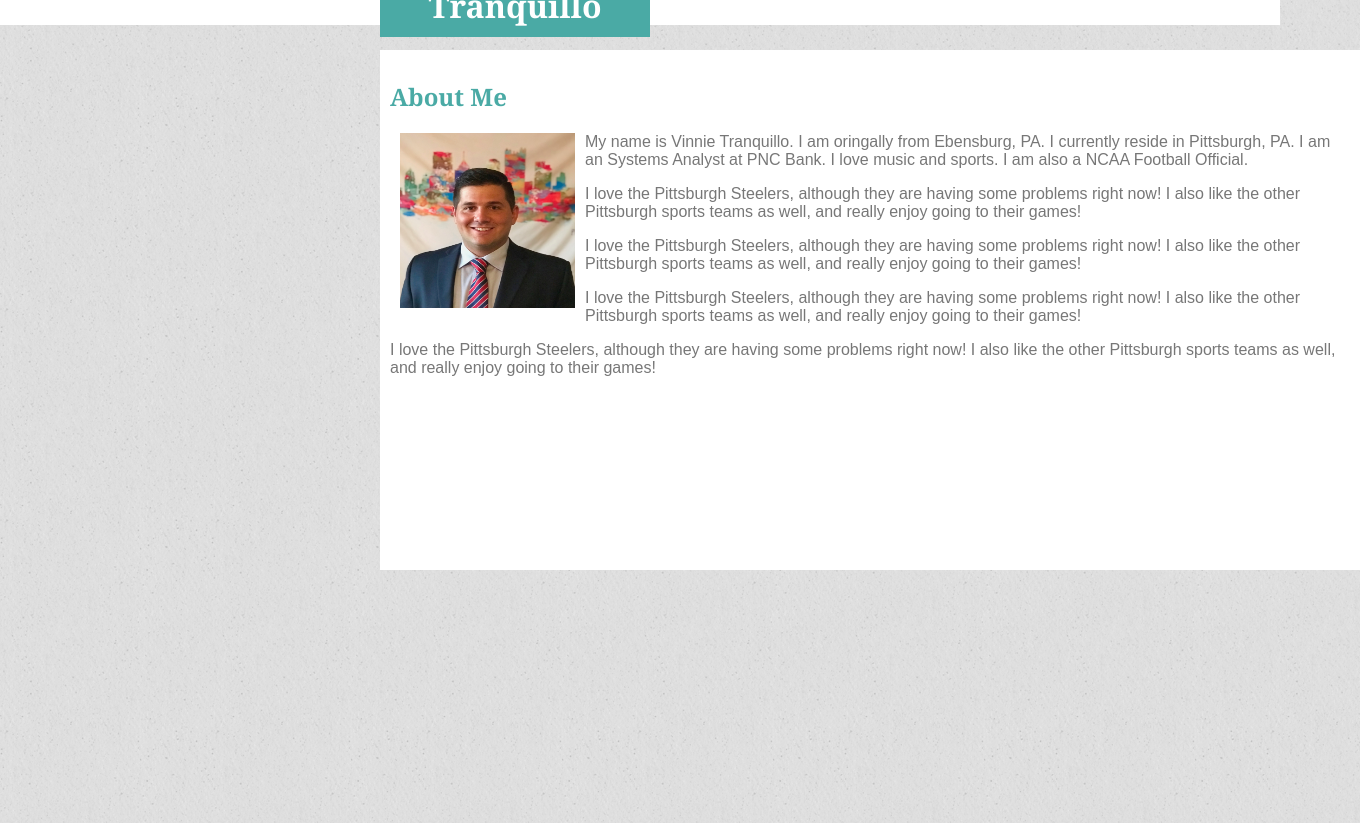
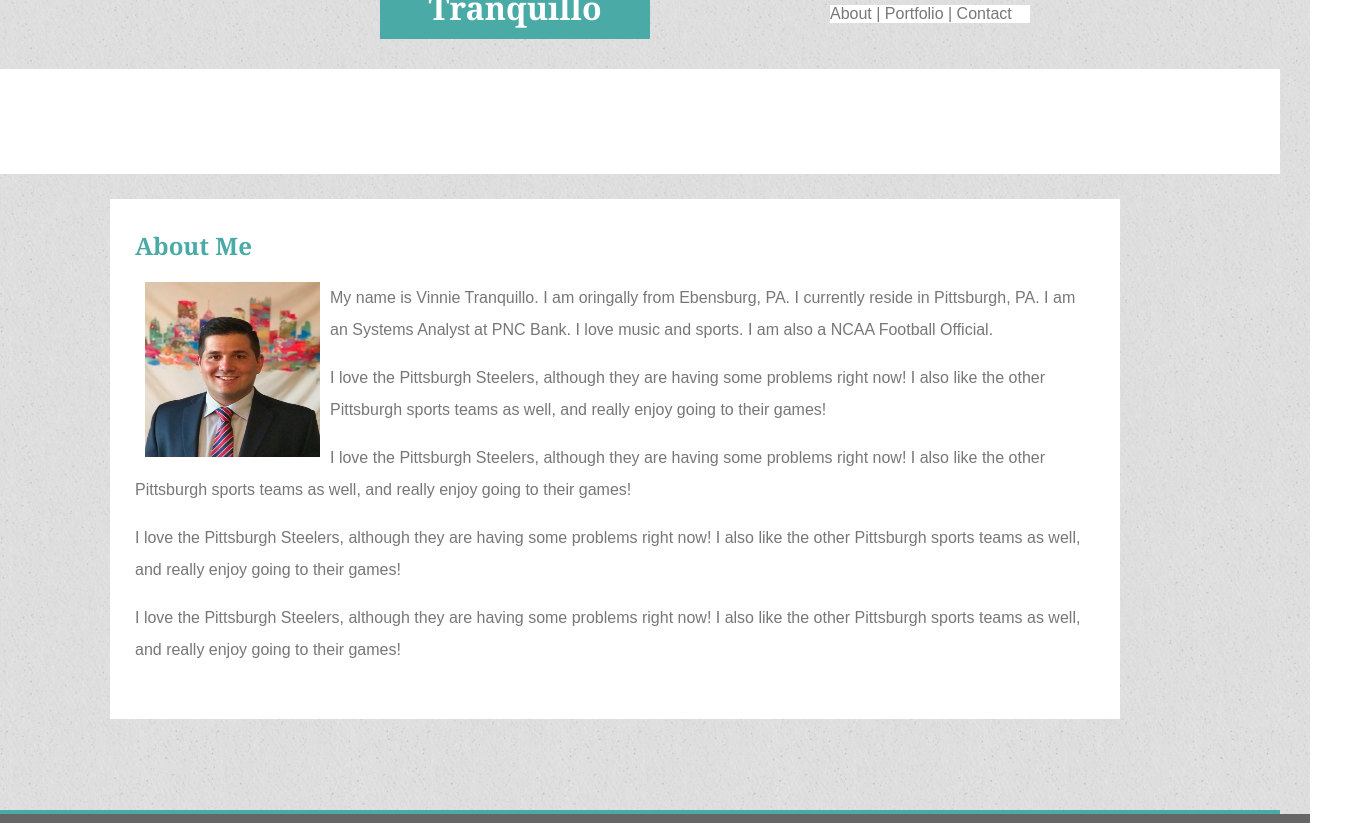
Before and after one commit to vinnietran/Basic-Portfolio, a plain HTML site: page index.html in a window 1280 px wide. Shown: the part 80-903 px from the top of the page, 1360 px wide, since content can reach past the window. Drawn offline with Linux system fonts and the light colour scheme.

Commit message:
index done

```diff
--- a/assets/css/style.css
+++ b/assets/css/style.css
@@ -4,7 +4,7 @@ body{
 
 
 .container{
-    position: relative;
+    /*position: relative;*/
 }
 
 
@@ -18,7 +18,7 @@ h1 {
     position: relative;
     left: 380px;
     z-index: 3;
-    top: -10px;
+    top: -8px;
     padding: 10px;
 
 
@@ -32,6 +32,7 @@ h2 {
 p {
     font-family: Arial, Helvetica, sans-serif;
     color: #777777;
+    line-height: 2;
 }
 
 .vinimage{
@@ -54,11 +55,11 @@ p {
     left: 100px;
     bottom: -120px;
     margin: 10px 10px 10px 10px;
-    padding: 10px 10px 10px 10px;
-
+    padding: 10px 25px 10px 25px;
+    z-index: 5;
 }
 
-.buttons{
+.space{
 
     position: relative;
     float: left;
@@ -83,7 +84,7 @@ p {
     color: #777777;
     width: 100%;
     text-align: center;
-    top: 410px;
+    top: 100px;
     padding: 15px;
     font-size: small;
     z-index: 2;
@@ -95,6 +96,21 @@ p {
     background-color: #4aaaa5;
     float: left;
     position: relative;
-    top: 355px;
+    top: 50px;
+    margin: 0;
 
 }
+
+.buttons{
+    position: absolute;
+    background-color:white;
+    z-index: 4;
+    top: 85px;
+    right: 250px;
+    font-family: Arial, Helvetica, sans-serif;
+    color: #777777;
+    width: 200px;
+
+
+
+}
--- a/index.html
+++ b/index.html
@@ -51,10 +51,14 @@
         </div>
 
 
-        <div class="buttons">
-                About | Portfolio | Contact
+        <div class="space">
+
 
             </div>
+
+        <div class="buttons">
+            About | Portfolio | Contact
+        </div>
 
 
         <div class="footer">
```
